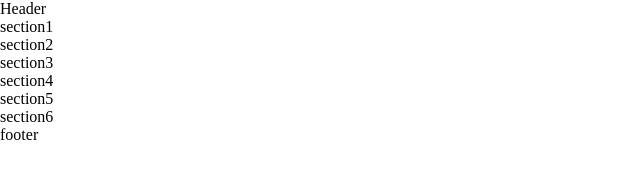
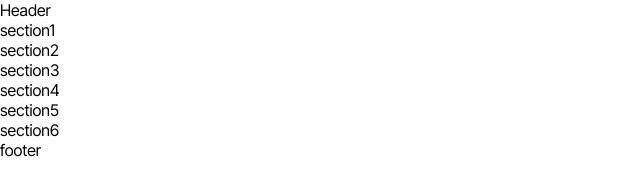
Before and after one commit to beatifultango/teama, a plain HTML site: page index.html in a window 1280 px wide. Shown: the whole page, without its empty margins (0-640 px from the left). Drawn offline with Linux system fonts and the light colour scheme.

Commit message:
css düzenlemeleri yapıldı

```diff
--- a/css/styles.css
+++ b/css/styles.css
@@ -6,6 +6,13 @@
   padding: 0;
 }
 
-.body{
-  max-width: 1280px;
+body{
+  font-family: "Inter Tight", sans-serif;
+  font-optical-sizing: auto;
+  font-style: normal;
 }
+
+.container{
+  width: 1280px;
+  margin: 0 auto;
+}
```
